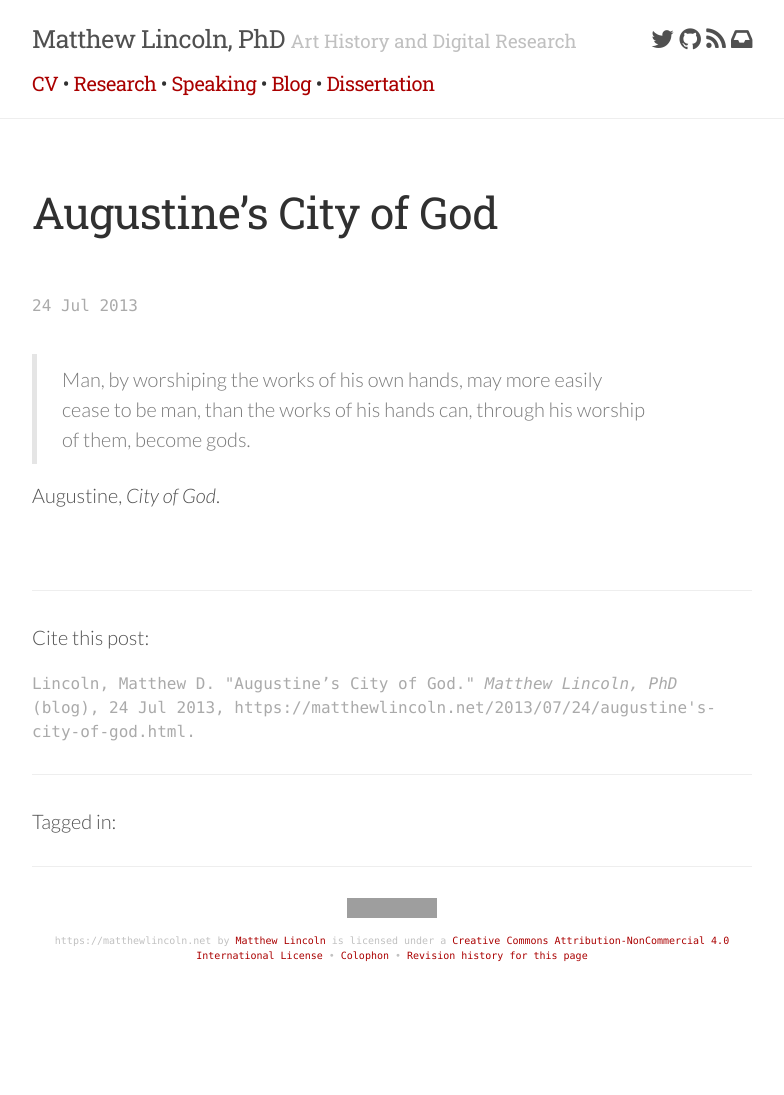
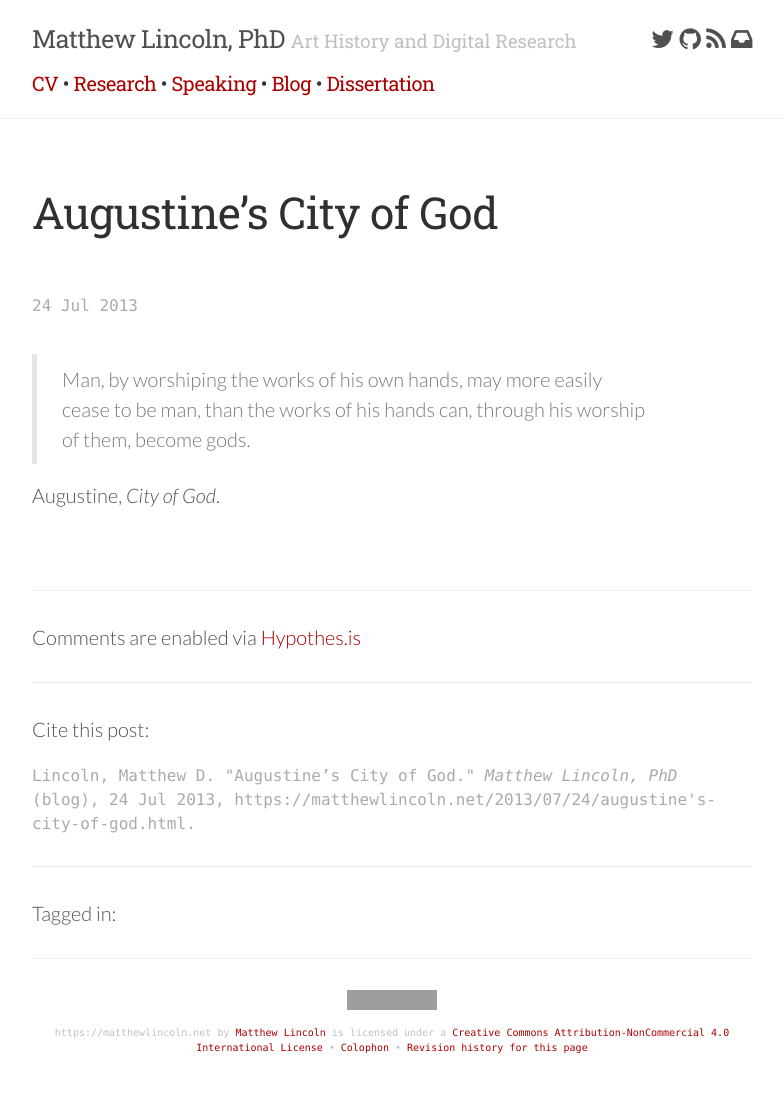
Before and after one commit to mdlincoln/mdlincoln.github.io, a Jekyll site: the page built from _posts/2013-07-24-augustine's-city-of-god.md, in a window 1280 px wide. Shown: the whole page, without its empty margins (248-1032 px from the left). Built offline with Jekyll 4.4.1, drawn with Linux system fonts in a browser that asks for light colours; nearby versions of some CDN libraries; a script that is not in the unit is left out; before the commit the page ends 1003 px from its top, so only the background shows below that; grey boxes are pictures that could not be loaded.

Commit message:
Footer note that comments are enabled via hypothes.is

```diff
--- a/_layouts/post.html
+++ b/_layouts/post.html
@@ -14,6 +14,9 @@ layout: default
 </div>
 
 <hr/>
+<p>Comments are enabled via <a href="https://web.hypothes.is/">Hypothes.is</a></p>
+
+<hr/>
 <p>Cite this post:</p>
 <p class="citation">{% include citation.html %}</p>
 <hr/>
```
